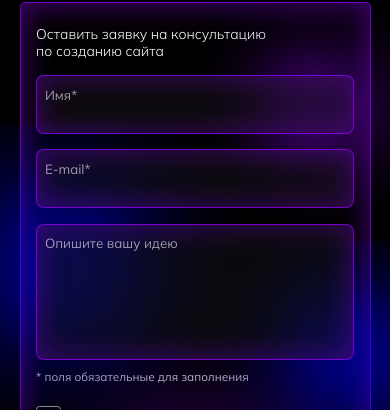
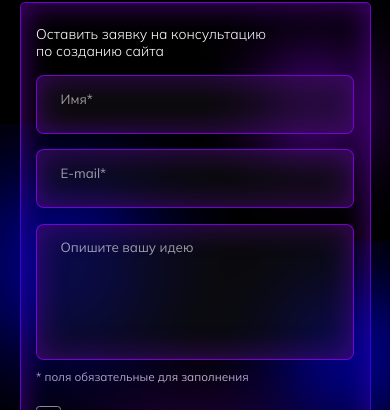
Before and after one commit to WebEvolutionApp/Front, a React (Vite) app: page / in a window 390 px wide. Shown: the part 1531-1941 px from the top of the page. Built offline with nearby package versions, Linux system fonts and the light colour scheme.

Commit message:
styles fixed

```diff
--- a/src/components/ui/TextArea/styles.module.scss
+++ b/src/components/ui/TextArea/styles.module.scss
@@ -17,10 +17,6 @@
   &::placeholder {
     color: rgba(255, 255, 255, 0.6);
     font-size: 0.9em;
-    position: absolute;
-    top: 0;
-    left: 0;
-    padding: 2vw 0 0 2vw;
     pointer-events: none;
   }
 
@@ -38,9 +34,6 @@
     border-radius: 2vw;
     box-shadow: inset 0 0 7vw 1vw rgba(150, 0, 255, 0.3);
     @include fontTitleFormInfoMedia();
-
-    &::placeholder {
-
-    }
+    padding: 3vw 2vw 1vw 6vw;
 }
 }
```
